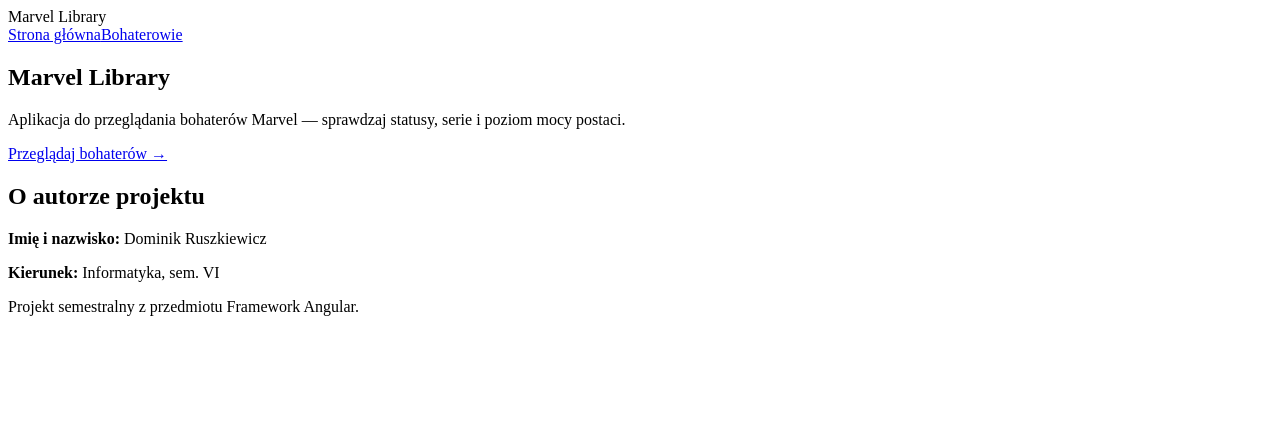
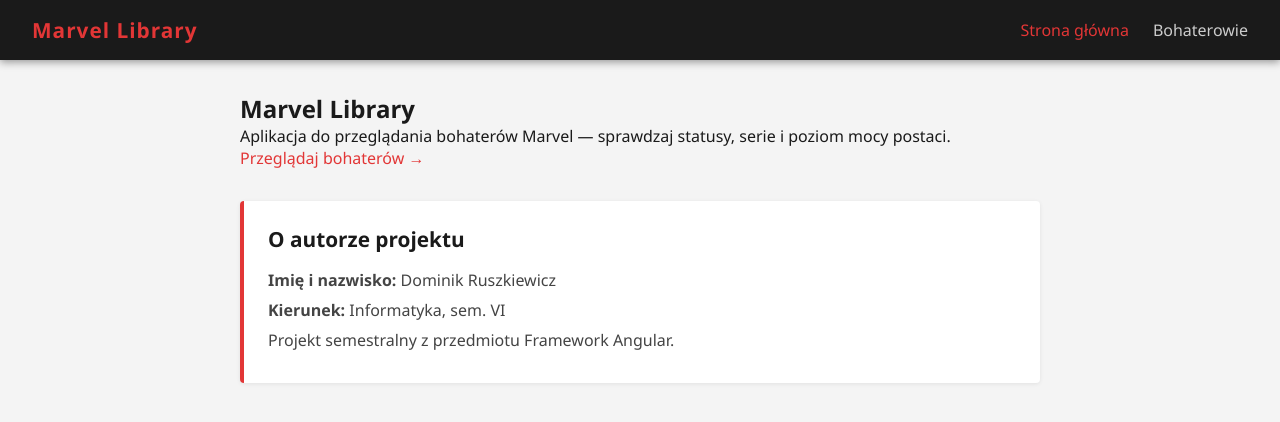
Before and after one commit to rulax113/rick-morty-explorer, an Angular app: page /home in a window 1280 px wide. Shown: the top 422 px of the page. Built offline with nearby package versions, Linux system fonts and the light colour scheme.

Commit message:
feat: add styling for layout, header and character cards

```diff
--- a/src/app/features/characters/characters.scss
+++ b/src/app/features/characters/characters.scss
@@ -0,0 +1,28 @@
+.characters-page {
+    .page-header {
+      display: flex;
+      align-items: center;
+      justify-content: space-between;
+      margin-bottom: 1.5rem;
+      flex-wrap: wrap;
+      gap: 1rem;
+
+      h1 { font-size: 1.8rem; }
+      .count { color: #e23636; }
+    }
+
+    .search-input {
+      padding: 0.6rem 1rem;
+      border: 1px solid #ddd;
+      border-radius: 6px;
+      font-size: 1rem;
+      width: 280px;
+      &:focus { outline: none; border-color: #e23636; }
+    }
+
+    .cards-grid {
+        display: grid;
+        grid-template-columns: repeat(auto-fill, 280px);
+        gap: 1.5rem;
+      }
+  }
--- a/src/app/features/home/home.scss
+++ b/src/app/features/home/home.scss
@@ -0,0 +1,44 @@
+.home-page {
+    max-width: 800px;
+    margin: 0 auto;
+
+    .hero-section {
+      padding: 3rem 0 2rem;
+      border-bottom: 1px solid #ddd;
+
+      h1 {
+        font-size: 2.5rem;
+        color: #e23636;
+        margin-bottom: 1rem;
+      }
+
+      .description {
+        font-size: 1.1rem;
+        color: #555;
+        margin-bottom: 1.5rem;
+        line-height: 1.6;
+      }
+
+      .cta-btn {
+        display: inline-block;
+        background: #e23636;
+        color: white;
+        padding: 0.7rem 1.5rem;
+        border-radius: 6px;
+        font-weight: 600;
+        &:hover { background: #c22; text-decoration: none; }
+      }
+    }
+
+    .about-section {
+      margin-top: 2rem;
+      padding: 1.5rem;
+      background: white;
+      border-left: 4px solid #e23636;
+      border-radius: 4px;
+      box-shadow: 0 1px 4px rgba(0,0,0,0.08);
+
+      h2 { margin-bottom: 1rem; font-size: 1.3rem; }
+      p { margin-bottom: 0.5rem; color: #444; }
+    }
+  }
--- a/src/app/shared/components/header/header.scss
+++ b/src/app/shared/components/header/header.scss
@@ -0,0 +1,29 @@
+header {
+  background: #1a1a1a;
+  color: white;
+  padding: 0 2rem;
+  display: flex;
+  align-items: center;
+  justify-content: space-between;
+  height: 60px;
+  box-shadow: 0 2px 8px rgba(0,0,0,0.4);
+
+  span {
+    font-size: 1.3rem;
+    font-weight: 700;
+    color: #e23636;
+    letter-spacing: 1px;
+  }
+
+  nav {
+    display: flex;
+    gap: 1.5rem;
+
+    a {
+      color: #ccc;
+      font-weight: 500;
+      transition: color 0.2s;
+      &:hover, &.active { color: #e23636; text-decoration: none; }
+    }
+  }
+}
--- a/src/app/shared/components/item-card/item-card.html
+++ b/src/app/shared/components/item-card/item-card.html
@@ -3,19 +3,23 @@
     <div class="card-body">
       <h3>{{ character.name }}</h3>
       <p>{{ character.series }}</p>
-      <span>{{ statusLabels[character.status] }}</span>
+      <span [class]="character.status">{{ statusLabels[character.status] }}</span>
       <p>Moc: {{ character.power }}/10</p>
 
       @if (showDetails) {
         <p>{{ character.description }}</p>
+        <div>
           @for (tag of character.tags; track tag) {
             <span class="tag">{{ tag }}</span>
           }
+        </div>
       }
 
+      <div class="card-actions">
         <button (click)="toggleDetails()">
           {{ showDetails ? 'Zwiń' : 'Rozwiń szczegóły' }}
         </button>
         <a [routerLink]="['/characters', character.id]">Szczegóły →</a>
       </div>
     </div>
+  </div>
--- a/src/app/shared/components/item-card/item-card.scss
+++ b/src/app/shared/components/item-card/item-card.scss
@@ -0,0 +1,84 @@
+.card {
+    width: 280px;
+    max-width: 280px;
+    background: white;
+    border-radius: 10px;
+    box-shadow: 0 2px 8px rgba(0,0,0,0.1);
+    overflow: hidden;
+    transition: transform 0.2s, box-shadow 0.2s;
+    display: flex;
+    flex-direction: column;
+
+    &:hover {
+      transform: translateY(-4px);
+      box-shadow: 0 6px 16px rgba(0,0,0,0.15);
+    }
+
+    img {
+      width: 100%;
+      height: 220px;
+      object-fit: cover;
+      object-position: top;
+    }
+
+    .card-body {
+      padding: 1rem;
+      flex: 1;
+      display: flex;
+      flex-direction: column;
+
+      h3 { font-size: 1.1rem; margin-bottom: 0.3rem; }
+      p { color: #666; font-size: 0.85rem; margin-bottom: 0.4rem; }
+
+      span {
+        display: inline-block;
+        padding: 0.2rem 0.6rem;
+        border-radius: 20px;
+        font-size: 0.8rem;
+        font-weight: 600;
+        margin-bottom: 0.5rem;
+        background: #eee;
+
+        &.active { background: #d4edda; color: #155724; }
+        &.retired { background: #fff3cd; color: #856404; }
+        &.deceased { background: #f8d7da; color: #721c24; }
+      }
+
+      .tag {
+        display: inline-block;
+        background: #f0f0f0;
+        color: #555;
+        padding: 0.15rem 0.5rem;
+        border-radius: 4px;
+        font-size: 0.75rem;
+        margin: 0.2rem 0.2rem 0 0;
+      }
+
+      .card-actions {
+        display: flex;
+        gap: 0.5rem;
+        margin-top: auto;
+        padding-top: 0.8rem;
+
+        button {
+          padding: 0.4rem 0.8rem;
+          border: 1px solid #e23636;
+          background: white;
+          color: #e23636;
+          border-radius: 5px;
+          cursor: pointer;
+          font-size: 0.85rem;
+          &:hover { background: #e23636; color: white; }
+        }
+
+        a {
+          padding: 0.4rem 0.8rem;
+          background: #e23636;
+          color: white;
+          border-radius: 5px;
+          font-size: 0.85rem;
+          &:hover { background: #c22; text-decoration: none; }
+        }
+      }
+    }
+  }
--- a/src/styles.scss
+++ b/src/styles.scss
@@ -1 +1,23 @@
-/* You can add global styles to this file, and also import other style files */
+* {
+    box-sizing: border-box;
+    margin: 0;
+    padding: 0;
+  }
+
+  body {
+    font-family: 'Segoe UI', sans-serif;
+    background: #f4f4f4;
+    color: #1a1a1a;
+  }
+
+  a {
+    color: #e23636;
+    text-decoration: none;
+    &:hover { text-decoration: underline; }
+  }
+
+  main {
+    max-width: 1200px;
+    margin: 0 auto;
+    padding: 2rem 1rem;
+  }
```
Lines whose indentation alone changed are shown as unchanged.
